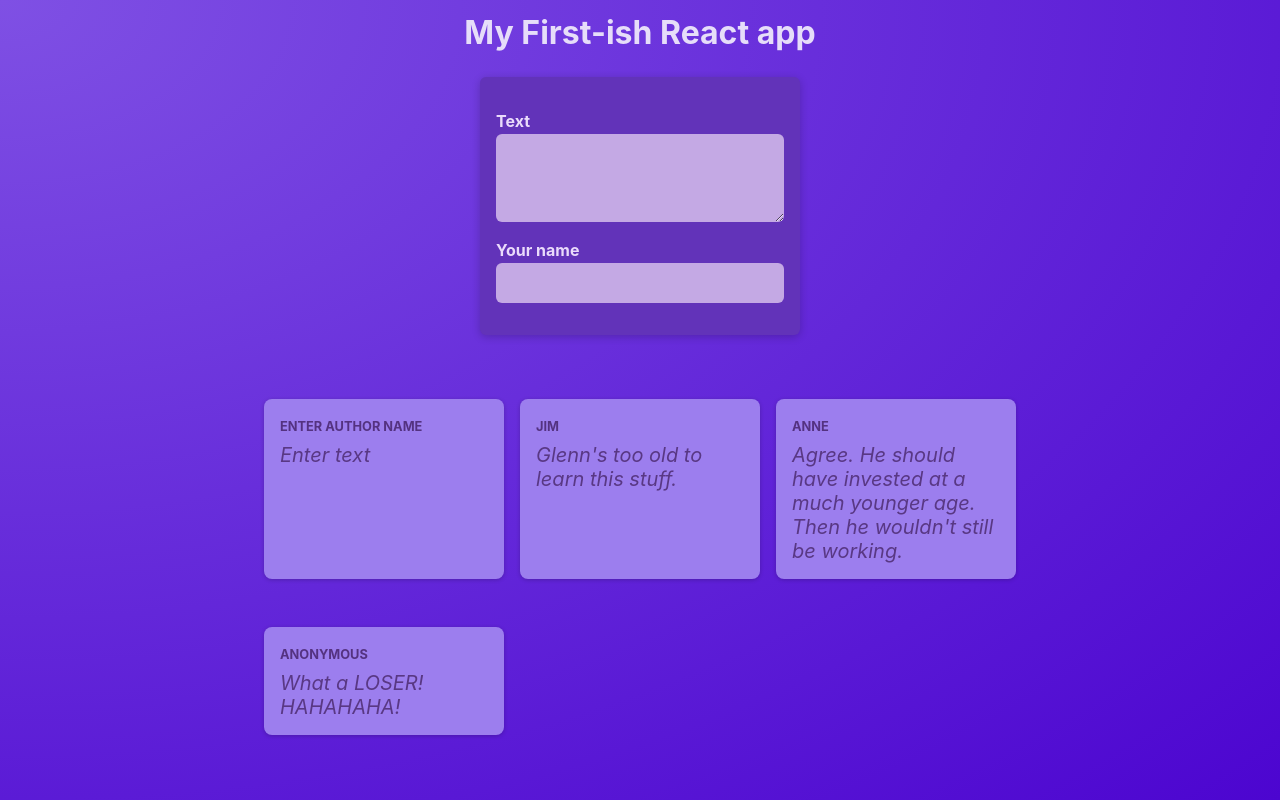
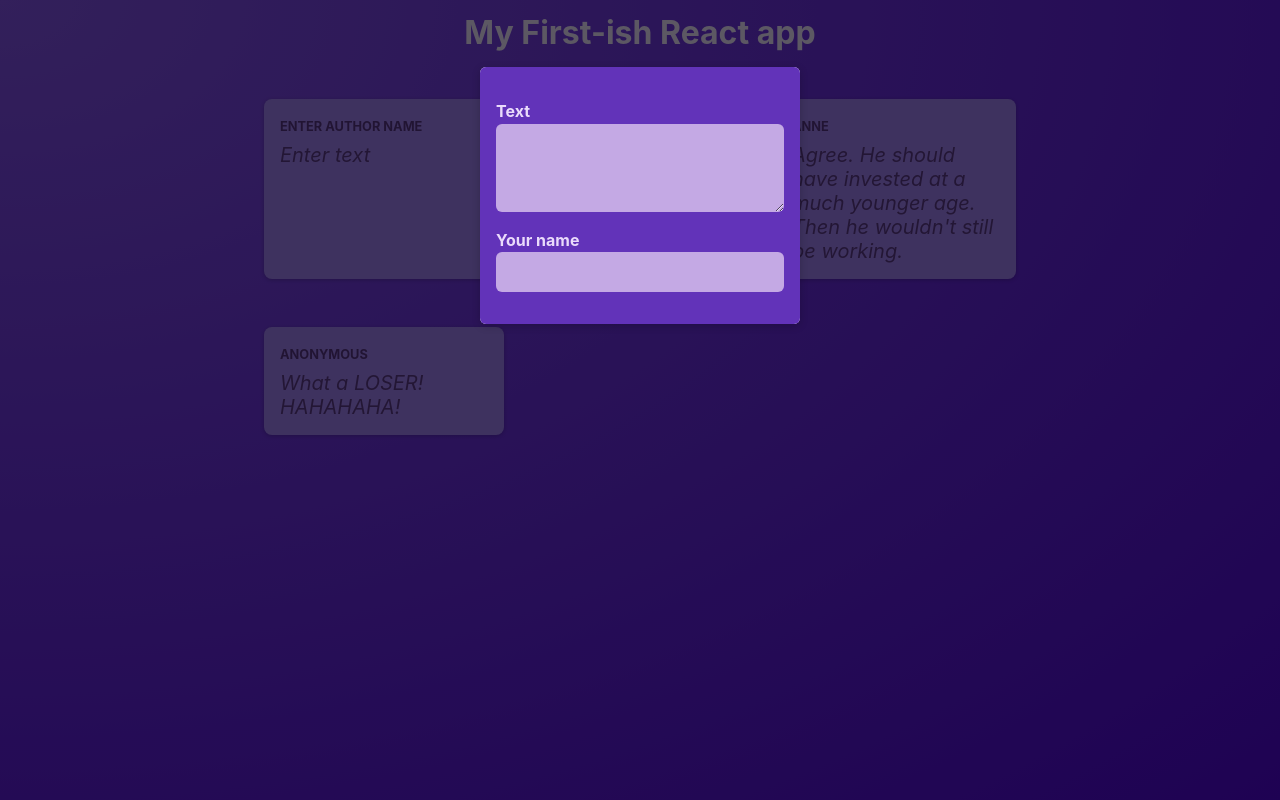
Before and after one commit to htack210/my-experiments, a React (Vite) app in the folder react-crash-course/: page / in a window 1280 px wide. Built offline with nearby package versions, Linux system fonts and the light colour scheme.

Commit message:
Create and use Modal component.

```diff
--- a/react-crash-course/src/App.jsx
+++ b/react-crash-course/src/App.jsx
@@ -1,9 +1,12 @@
 import PostsList from "./components/PostsList";
 import classes from "./App.module.css";
+
+const { centered } = classes
+
 function App() {
   return (
     <main>
-      <h1 className={classes.centered}>My First-ish React app</h1>
+      <h1 className={centered}>My First-ish React app</h1>
       <PostsList />
     </main>
   );
--- /dev/null
+++ b/react-crash-course/src/components/Modal.jsx
@@ -0,0 +1,14 @@
+import classes from './Modal.module.css';
+
+const { backdrop, modal } = classes;
+
+export default function Modal({ children }) {
+    return (
+        <>
+            <div className={backdrop} />
+            <dialog open className={modal}>
+                {children}
+            </dialog>
+        </>
+    );
+}
--- /dev/null
+++ b/react-crash-course/src/components/Modal.module.css
@@ -0,0 +1,17 @@
+.backdrop {
+    position: fixed;
+    top: 0;
+    left: 0;
+    width: 100%;
+    height: 100vh;
+    background-color: rgba(0, 0, 0, 0.6);
+    z-index: 1;
+}
+
+.modal {
+    border: none;
+    border-radius: 6px;
+    box-shadow: 0 2px 8px rgba(0, 0, 0, 0.2);
+    padding: 0;
+    overflow: hidden;
+    z-index: 1; }
--- a/react-crash-course/src/components/NewPost.jsx
+++ b/react-crash-course/src/components/NewPost.jsx
@@ -1,7 +1,9 @@
 import classes from './NewPost.module.css';
 
+const { form } = classes
+
 function NewPost({ onBodyChange, onAuthorChange }) {
-    return (<form className={classes.form}>
+    return (<form className={form}>
         <p> <label htmlFor="body" >Text</label>
             <textarea id="body" required rows={3} onChange={onBodyChange} />
         </p>
--- a/react-crash-course/src/components/NewPost.module.css
+++ b/react-crash-course/src/components/NewPost.module.css
@@ -2,9 +2,6 @@
     background-color: #6233b9;
     padding: 1rem;
     width: 20rem;
-    margin: 2rem auto;
-    border-radius: 6px;
-    box-shadow: 0 2px 8px rgba(0, 0, 0, 0.2);
 }
 
 .form label {
--- a/react-crash-course/src/components/Post.jsx
+++ b/react-crash-course/src/components/Post.jsx
@@ -1,11 +1,12 @@
 import classes from './Post.module.css';
 
+const { post, author, text } = classes
+
 function Post({ name, body }) {
-
     return (
-        <li className={classes.post}>
-            <p className={classes.author}>{name}</p>
-            <p className={classes.text}>{body}</p>
+        <li className={post}>
+            <p className={author}>{name}</p>
+            <p className={text}>{body}</p>
         </li>
     )
 }
--- a/react-crash-course/src/components/PostsList.jsx
+++ b/react-crash-course/src/components/PostsList.jsx
@@ -1,10 +1,13 @@
+import { useState } from 'react';
+
 import Post from './Post'
 import NewPost from './NewPost'
+import Modal from './Modal';
 import classes from './PostsList.module.css';
-import { useState } from 'react';
 
 const DEFAULT_BODY = 'Enter text';
 const DEFAULT_AUTHOR = 'Enter author name';
+const { posts } = classes;
 
 function PostsList() {
     const [enteredBody, setEnteredBody] = useState('Enter text')
@@ -22,15 +25,19 @@ function PostsList() {
 
     return (
         <>
-            <NewPost onBodyChange={bodyChangeHandler} onAuthorChange={authorChangeHandler} />
-            <ul className={classes.posts}>
+            <Modal>
+                <NewPost onBodyChange={bodyChangeHandler}
+                    onAuthorChange={authorChangeHandler}
+                />
+            </Modal>
+            <ul className={posts}>
                 <Post name={enteredAuthor} body={enteredBody} />
                 <Post name="Jim" body="Glenn's too old to learn this stuff." />
                 <Post name="Anne" body="Agree. He should have invested at a much younger age. Then he wouldn't still be working." />
                 <Post name="anonymous" body="What a LOSER! HAHAHAHA!" />
             </ul>
         </>
-    )
+    );
 }
 
 export default PostsList
```
